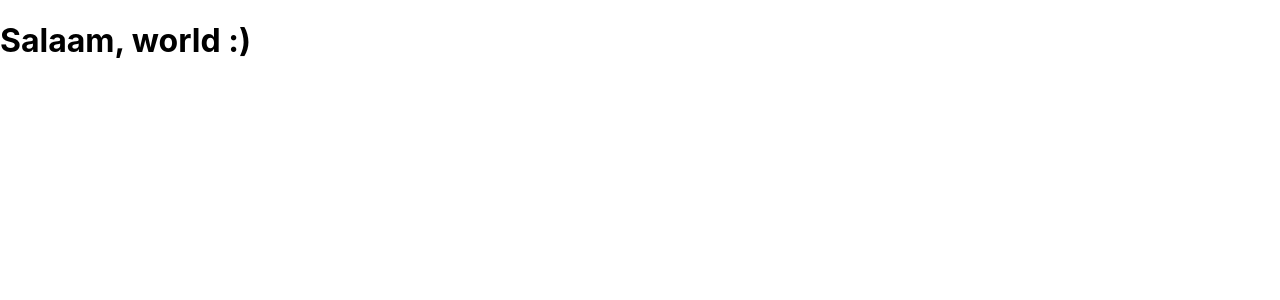
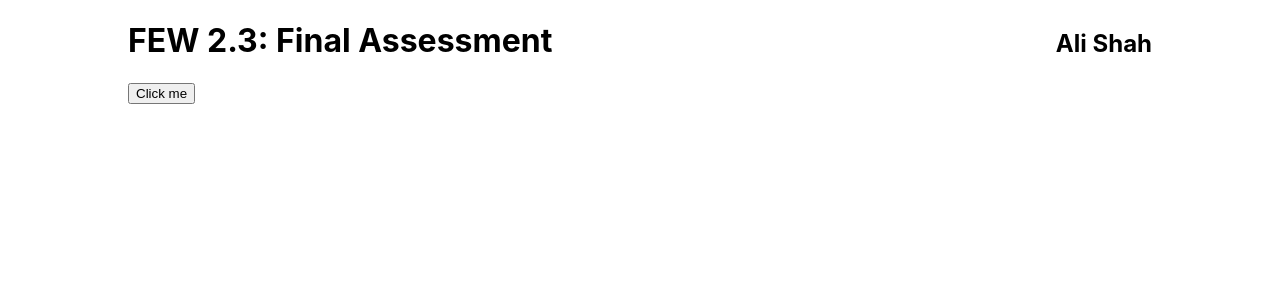
Before and after one commit to shah-a/few2.3-05-final-assessment, a React (Vite) app: page / in a window 1280 px wide. Shown: the top 300 px of the page. Built offline with nearby package versions, Linux system fonts and the light colour scheme.

Commit message:
Add: `Home` component

```diff
--- a/src/components/App.css
+++ b/src/components/App.css
@@ -0,0 +1,10 @@
+.App {
+  min-height: 100vh;
+  display: flex;
+  flex-direction: column;
+}
+
+.App > * {
+  width: 80%;
+  max-width: 72rem;
+}
--- a/src/components/App.jsx
+++ b/src/components/App.jsx
@@ -1,9 +1,12 @@
 import './App.css';
+import Home from './Home';
+import Temp from './Temp';
 
 function App() {
   return (
     <div className="App">
-      <h1>Salaam, world :)</h1>
+      <Home />
+      <Temp />
     </div>
   );
 }
--- /dev/null
+++ b/src/components/Home/Home.css
@@ -0,0 +1,6 @@
+.Home {
+  margin: 0 auto;
+  display: flex;
+  justify-content: space-between;
+  align-items: baseline;
+}
--- /dev/null
+++ b/src/components/Home/index.jsx
@@ -0,0 +1,12 @@
+import './Home.css';
+
+function Home() {
+  return (
+    <div className="Home">
+      <h1>FEW 2.3: Final Assessment</h1>
+      <h2>Ali Shah</h2>
+    </div>
+  );
+}
+
+export default Home;
--- /dev/null
+++ b/src/components/Temp/index.jsx
@@ -0,0 +1,17 @@
+import React from 'react';
+
+function test() {
+  console.log('it works');
+}
+
+function Temp() {
+  return (
+    <div className="Temp" style={{ alignSelf: 'center' }}>
+      <button type="button" onClick={test}>
+        Click me
+      </button>
+    </div>
+  );
+}
+
+export default Temp;
```
